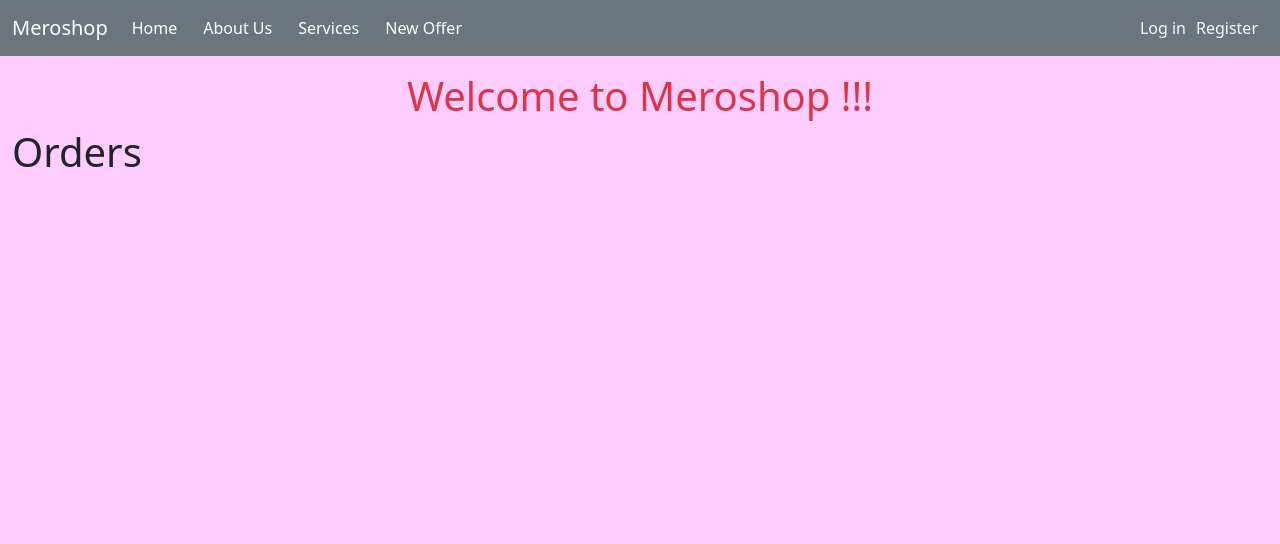
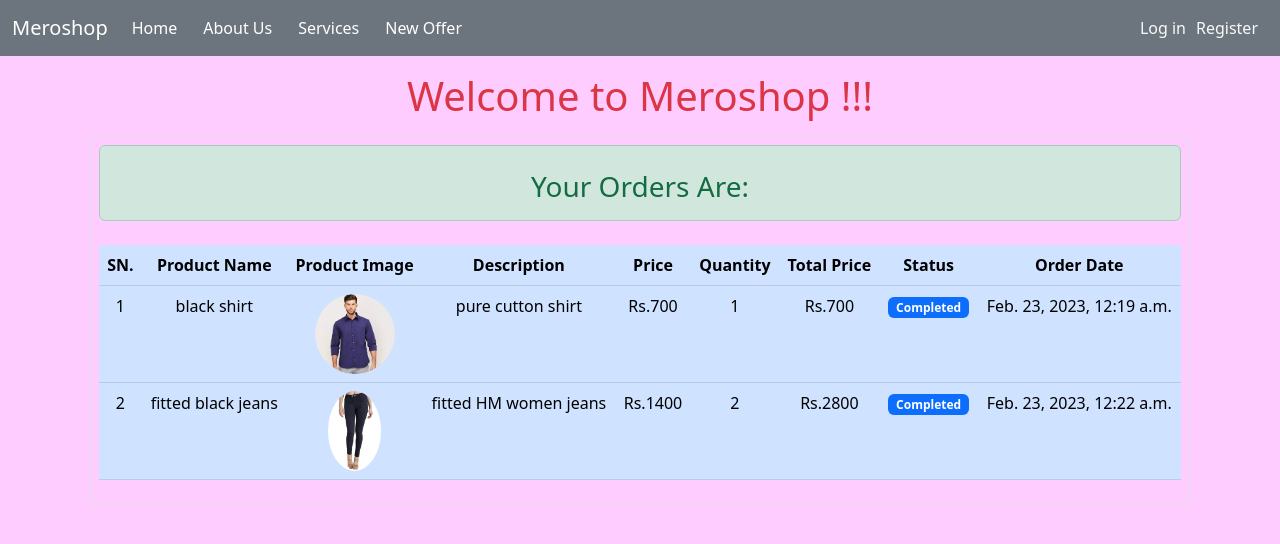
Before and after one commit to ramesh213/Meroshop, a Django app: template store/templates/orders.html in a window 1280 px wide. Shown: the top 544 px of the page. Run offline with Django 4.2, Linux system fonts and the light colour scheme; the template is opened without the code that fills it: values that come from a table or form of the project are taken from there, others are empty; data comes from the database, SQL or seed files in the repository; both versions use the stored data as it was after the commit; some libraries are stand-ins or nearby versions.

Commit message:
project done

```diff
--- a/Meroshop/settings.py
+++ b/Meroshop/settings.py
@@ -49,6 +49,7 @@ MIDDLEWARE = [
     'django.contrib.auth.middleware.AuthenticationMiddleware',
     'django.contrib.messages.middleware.MessageMiddleware',
     'django.middleware.clickjacking.XFrameOptionsMiddleware',
+    # 'store.middlewares.auth.auth_middleware'
 ]
 
 ROOT_URLCONF = 'Meroshop.urls'
--- a/store/admin.py
+++ b/store/admin.py
@@ -2,6 +2,7 @@ from django.contrib import admin
 from .models.product import Product
 from .models.category import Category
 from.models.customer import Customer
+from.models.orders import Order
 
 
 # Register your models here.
@@ -15,7 +16,11 @@ class AdminCategory(admin.ModelAdmin):
 class AdminCustomer(admin.ModelAdmin):
     list_display = ['id', 'first_name', 'last_name', 'mobile', 'email', 'password']
 
+class AdminOrder(admin.ModelAdmin):
+    list_display = ['id', 'customer', 'product','mobile','address', 'quantity', 'price', 'date']
+
 
 admin.site.register(Product, AdminProduct)
 admin.site.register(Category, AdminCategory)
 admin.site.register(Customer, AdminCustomer)
+admin.site.register(Order, AdminOrder)
--- a/store/models/__init__.py
+++ b/store/models/__init__.py
@@ -1,3 +1,4 @@
 from .product import Product
 from .category import Category
 from .customer import Customer
+from .orders import Order
--- a/store/models/customer.py
+++ b/store/models/customer.py
@@ -21,3 +21,6 @@ class Customer(models.Model):
             return Customer.objects.get(email = email)
         except:
             return False
+
+    def __str__(self):
+        return self.first_name +" "+ self.last_name
--- /dev/null
+++ b/store/models/orders.py
@@ -0,0 +1,21 @@
+from django.db import models
+from .product import Product
+from .customer import Customer
+import datetime
+
+class Order(models.Model):
+    product = models.ForeignKey(Product, on_delete=models.CASCADE)
+    customer = models.ForeignKey(Customer, on_delete=models.CASCADE)
+    address = models.CharField(max_length=200, default=" ", null= True, blank=True)
+    mobile = models.CharField(max_length=15, default = " ", blank=True)
+    quantity = models.IntegerField()
+    price = models.IntegerField()
+    status = models.BooleanField(default= False)
+    date = models.DateTimeField(default=datetime.datetime.today)
+
+    def save_Order(self):
+        self.save()
+
+    @staticmethod
+    def get_customer_order(customer_id):
+        return Order.objects.filter(customer = customer_id)
--- a/store/models/product.py
+++ b/store/models/product.py
@@ -24,3 +24,6 @@ class Product(models.Model):
              return Product.objects.filter(category = category_id)
         else:
             Product.get_all_products()
+
+    def __str__(self):
+        return self.name
--- a/store/templates/base.html
+++ b/store/templates/base.html
@@ -37,12 +37,13 @@
 
                 </ul>
                 <div class="d-flex">
+
                     {% if request.session.customer %}
+                    <li class="nav-item">
+                      <a class="nav-link" href="/cart">Cart <span class="badge bg-info">{{request.session.cart.keys|length}}</span> </a>
+                    </li>
                       <li class="nav-item">
-                        <a class="nav-link" href="/cart">Cart</a>
-                      </li>
-                      <li class="nav-item">
-                        <a class="nav-link" href="/orders">Orders</a>
+                        <a class="nav-link" href="/myorder">Orders</a>
                       </li>
                       <li class="nav-item">
                         <a class="nav-link" href="/logout">Logout</a>
@@ -70,9 +71,9 @@
 
 </div>
 
-      <!-- <script src="https://cdn.jsdelivr.net/npm/bootstrap@5.3.0-alpha1/dist/js/bootstrap.bundle.min.js"
+      <script src="https://cdn.jsdelivr.net/npm/bootstrap@5.3.0-alpha1/dist/js/bootstrap.bundle.min.js"
         integrity="sha384-w76AqPfDkMBDXo30jS1Sgez6pr3x5MlQ1ZAGC+nuZB+EYdgRZgiwxhTBTkF7CXvN"
-        crossorigin="anonymous"></script> -->
+        crossorigin="anonymous"></script>
 
         <script src="{% static '/js/bootstrap.js' %}"></script>
         <script src="{% static '/js/jquery.js' %}"></script>
--- a/store/templates/orders.html
+++ b/store/templates/orders.html
@@ -1,7 +1,53 @@
 {% extends 'base.html' %}
 
+{% load cart %}
+
 {% block content %}
+<div class="container">
+ <div class="border rounded p-2 m-2">
 
-<h1>Orders</h1>
+    <div class="table-responsive">
+        <table class="table table-primary text-center">
+            <h3 class=" alert alert-success text-center mb-4 pt-4">Your Orders Are: </h3>
+            <thead>
+                <tr>
+                    <th scope="col">SN.</th>
+                    <th scope="col">Product Name</th>
+                    <th scope="col">Product Image</th>
+                    <th scope="col">Description</th>
+                    <th scope="col">Price</th>
+                    <th scope="col">Quantity</th>
+                    <th scope="col">Total Price</th>
+                    <th scope="col">Status</th>
+                    <th scope="col">Order Date</th>
+
+
+                </tr>
+            </thead>
+            <tbody>
+               {% for order in orders %}
+               <tr class="">
+                <td scope="row">{{ forloop.counter }}</td>
+                <td>{{order.product.name}}</td>
+                <td><img style="height: 80px;" class="rounded-circle" src="{{order.product.image.url}}" alt=""></td>
+                <td>{{order.product.description}}</td>
+                <td>Rs.{{order.price}}</td>
+                <td>{{order.quantity}}</td>
+                <td>Rs.{{order.quantity|multiply:order.price}}</td>
+                {% if order.status %}
+                <td><small class="badge bg-primary">Completed</small></td>
+                {% else %}
+                <td><small class="badge bg-warning">Pending</small></td>
+                {% endif %}
+                <td>{{order.date}}</td>
+
+                </tr>
+               {% endfor %}
+            </tbody>
+
+        </table>
+    </div>
+</div>
+
 
 {% endblock %}
--- a/store/templatetags/cart.py
+++ b/store/templatetags/cart.py
@@ -30,3 +30,8 @@ def total_cart_price(products, cart):
     for p in products:
         sum += total_price(p, cart)
     return sum
+
+
+@register.filter(name = 'multiply')
+def multiply(cartqty,price):
+    return cartqty * price
--- a/store/urls.py
+++ b/store/urls.py
@@ -4,6 +4,10 @@ from django.urls import path, include
 from .views import Index, register, Cart
 from.views import login
 from.views import logout
+from.views import MyOrder
+from .views import CheckOut
+from store.middlewares.auth import auth_middleware
+
 
 
 urlpatterns = [
@@ -12,5 +16,8 @@ urlpatterns = [
     path('register', register, name='register'),
     path('login', login, name='login'),
     path('logout', logout, name='logout'),
-    path('cart', Cart.as_view(), name = 'cart')
+    path('cart', Cart.as_view(), name = 'cart'),
+    path('myorder',auth_middleware(MyOrder.as_view()), name = 'myorder'),
+
+    path('checkout', CheckOut.as_view(), name = 'checkout')
 ]
```
Also changed, not shown: store/middlewares/auth.py (added, +20 -0 lines), store/templates/cart.html (+31 -5 lines), store/views.py (+28 -1 lines), db.sqlite3, store/middlewares/__init__.py (added), store/migrations/0007_order.py (added), store/migrations/0008_order_address_order_mobile.py (added), store/migrations/0009_order_status.py (added).
